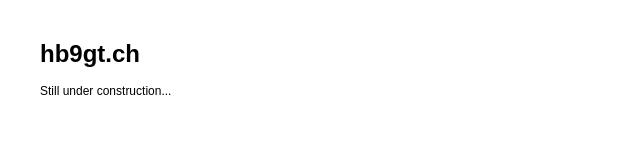
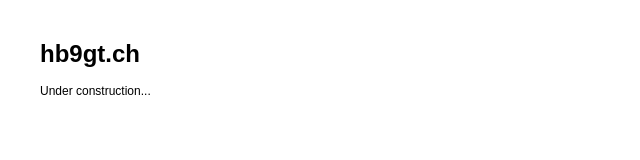
Before and after one commit to hb9gt/website, a plain HTML site: page index.html in a window 1280 px wide. Shown: the full height of the page, 0-640 px from the left. Drawn offline with Linux system fonts and the light colour scheme.

Commit message:
Update index.html

```diff
--- a/index.html
+++ b/index.html
@@ -21,6 +21,6 @@
   </head>
   <body>
     <h1>hb9gt.ch</h1>
-    <p>Still under construction...</p>
+    <p>Under construction...</p>
   </body>
 </html>
```
